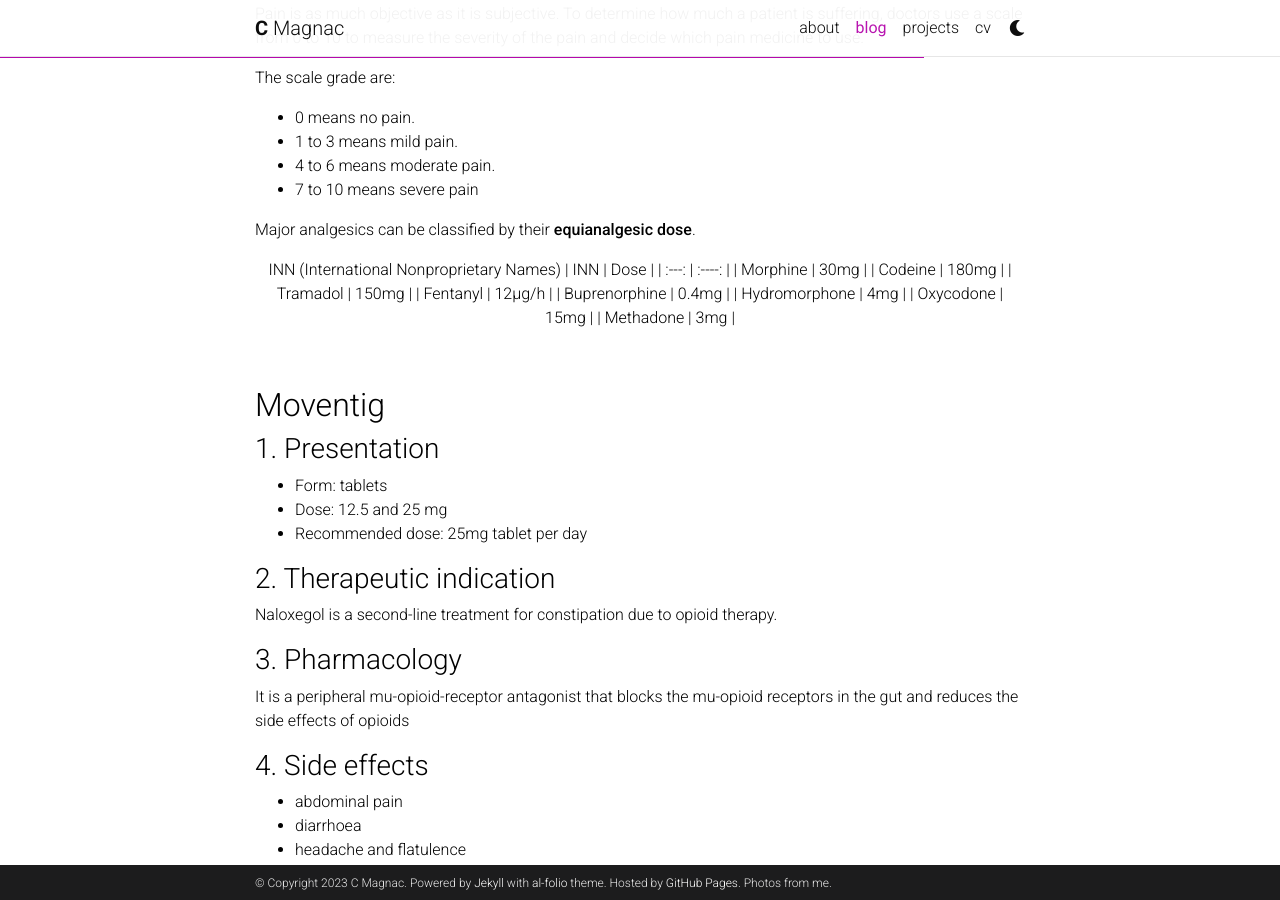
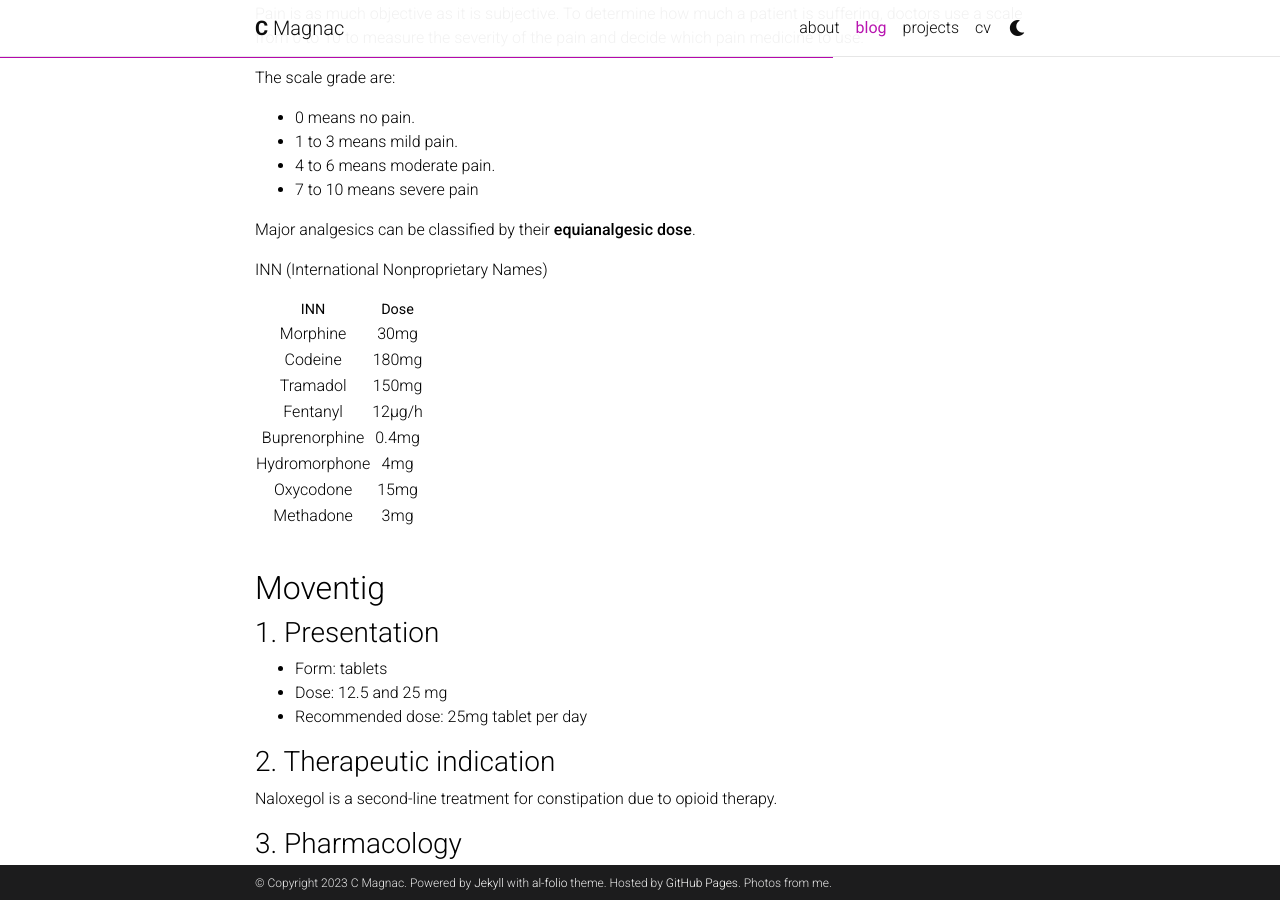
Before and after one commit to CMagnac/cmagnac.github.io, a Jekyll site: the page built from _posts/2023-04-15-opioides-side-effect.md, in a window 1280 px wide and 900 px high, scrolled down 1215 px. Built offline with Jekyll 4.4.1, drawn with Linux system fonts in a browser that asks for light colours; full-size pictures stand in for the smaller copies a plugin makes; comment, search, counter and statistics services are not loaded; a style sheet for code colours, icons or effects is not loaded; part of the change alters nothing that is shown.

Commit message:
Delete last update

```diff
--- a/_posts/2023-04-15-opioides-side-effect.md
+++ b/_posts/2023-04-15-opioides-side-effect.md
@@ -58,7 +58,6 @@ The scale grade are:
 * 7 to 10 means severe pain
 
 Major analgesics can be classified by their **equianalgesic dose**.
-<p style="text-align:center">
 
 INN (International Nonproprietary Names)
 
@@ -72,8 +71,6 @@ INN (International Nonproprietary Names)
 | Hydromorphone   | 4mg |
 | Oxycodone | 15mg |
 | Methadone | 3mg  |
-
-</p>
 
 <br>
 
@@ -103,6 +100,6 @@ It is a peripheral mu-opioid-receptor antagonist that blocks the mu-opioid recep
 
 #### References from Pubchem
 
-* <a href="https://pubchem.ncbi.nlm.nih.gov/compound/3345" target="_blank">Fentanyl</a>
-* <a href="https://pubchem.ncbi.nlm.nih.gov/compound/5284603" target="_blank">Oxycodone</a>
-* <a href="https://pubchem.ncbi.nlm.nih.gov/compound/56959087" target="_blank">Naloxegol</a>
+* [Fentanyl](https://pubchem.ncbi.nlm.nih.gov/compound/3345)
+* [Oxycodone](https://pubchem.ncbi.nlm.nih.gov/compound/5284603)
+* [Naloxegol](https://pubchem.ncbi.nlm.nih.gov/compound/56959087)
```
